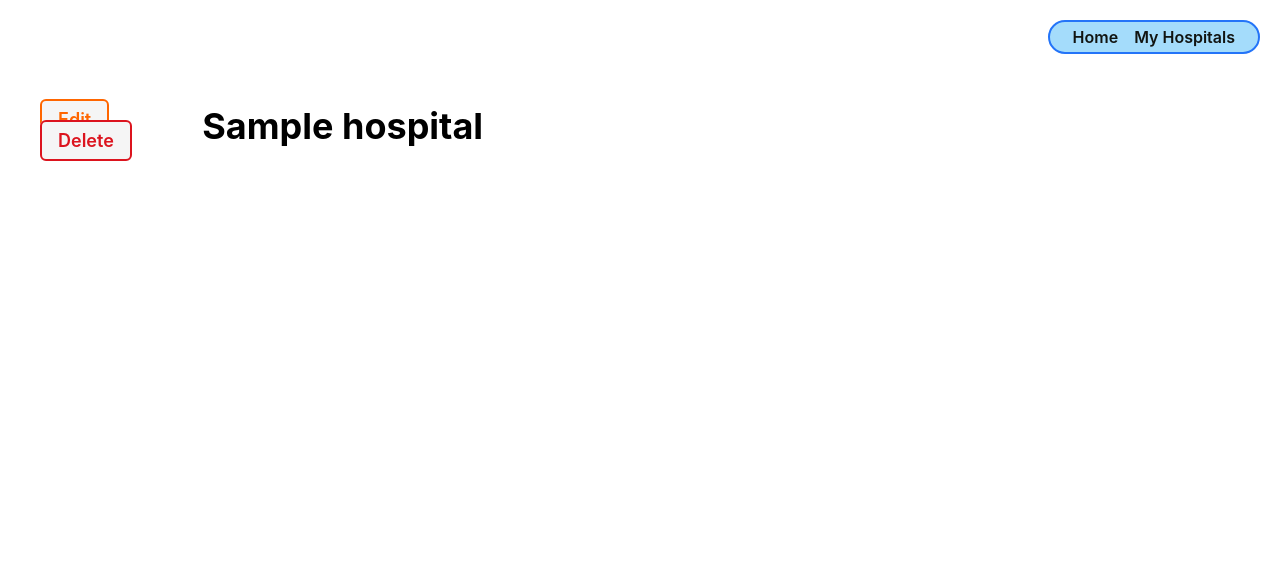
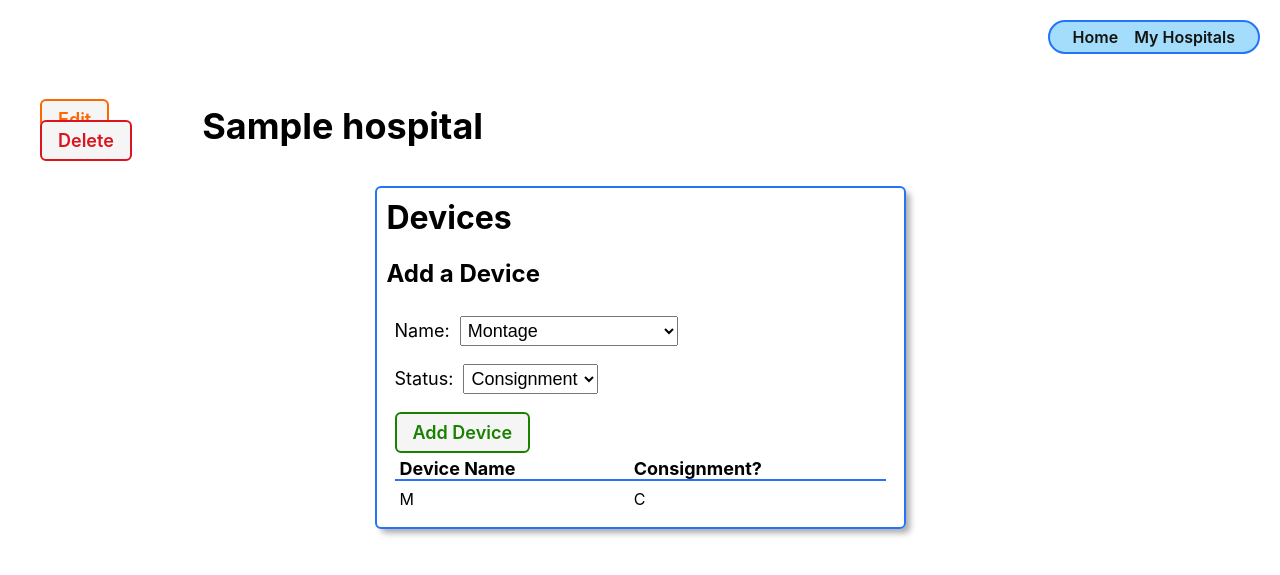
Before and after one commit to b-delacruz/device-finder, a Django app: page /hospitals/1/ in a window 1280 px wide. Shown: the top 575 px of the page. Run offline with Django 4.2, Linux system fonts and the light colour scheme; tables that the repository leaves empty hold one stand-in row (values such as "Sample post").

Commit message:
add device model

```diff
--- a/main_app/admin.py
+++ b/main_app/admin.py
@@ -1,5 +1,7 @@
 from django.contrib import admin
-from .models import Hospital
+from .models import Hospital, Device
 
 # Register your models here
 admin.site.register(Hospital)
+
+admin.site.register(Device)
--- /dev/null
+++ b/main_app/forms.py
@@ -0,0 +1,7 @@
+from django.forms import ModelForm
+from .models import Device
+
+class DeviceForm(ModelForm):
+  class Meta:
+    model = Device
+    fields = ['name', 'status']
--- a/main_app/models.py
+++ b/main_app/models.py
@@ -1,8 +1,24 @@
+from telnetlib import STATUS
 from django.db import models
 from django.urls import reverse
 
 # Create your models here.
 # from django.contrib.auth.models import User
+
+DEVICES = (
+  ('M', 'Montage'),
+  ('N', 'Neuro Combo 1.5mm'),
+  ('Q', 'Rib Fix Advantage'),
+  ('R', 'Rib Fix Blu'),
+  ('S', 'Sternalock Blu'),
+  ('T', 'Thin Flap Neuro 1.5mm'),
+  ('U', 'Trauma One'),
+)
+
+STATUS = (
+  ('C', 'Consignment'),
+  ('L', 'Loaner'),
+)
 
 class Hospital(models.Model):
   name = models.CharField('Hospital Name', max_length=100)
@@ -10,3 +26,18 @@
     return self.name
   def get_absolute_url(self):
     return reverse('hospitals')
+
+class Device(models.Model):
+  name = models.CharField(
+    max_length=1,
+    choices=DEVICES,
+    default=DEVICES[0][0]
+    )
+  status = models.CharField(
+    max_length=1,
+    choices=STATUS,
+    default=STATUS[0][0],
+  )
+  hospital = models.ForeignKey(Hospital, on_delete=models.CASCADE)
+  def __str__(self):
+    return str(self.name)
--- a/main_app/templates/hospitals/detail.html
+++ b/main_app/templates/hospitals/detail.html
@@ -20,5 +20,35 @@
     <h1>{{ hospital.name }}</h1>
   </div>
 </section>
+<div class="feedings-toy-container">
+  <section class="feedings">
+    <div class="subsection-title">
+      <h2>Devices</h2>
+    </div>
+    <h3>Add a Device</h3>
+      <form
+        action="{% url 'add_device' hospital.id %}"
+        method="post"
+        class="subsection-content"
+      >
+        {% csrf_token %}
+        {{ device_form.as_p }}
+        <button type="submit" class="btn submit">Add Device</button>
+      </form>
+    <table>
+      <thead>
+        <tr><th>Device Name</th><th>Consignment?</th></tr>
+      </thead>
+      <tbody>
+        {% for device in hospital.device_set.all %}
+          <tr>
+            <td>{{device.name}}</td>
+            <td>{{device.status}}</td>
+          </tr>
+        {% endfor %}
+      </tbody>
+    </table>
+  </section>
+</div>
 
 {% endblock %}
--- a/main_app/urls.py
+++ b/main_app/urls.py
@@ -8,4 +8,5 @@
   path('hospitals/create/', views.HospitalCreate.as_view(), name='hospitals_create'),
   path('hospitals/<int:pk>/update/', views.HospitalUpdate.as_view(), name='hospitals_update'),
   path('hospitals/<int:pk>/delete/', views.HospitalDelete.as_view(), name='hospitals_delete'),
+  path('hospitals/<int:hospital_id>/add_device/', views.add_device, name='add_device'),
 ]
--- a/main_app/views.py
+++ b/main_app/views.py
@@ -1,6 +1,7 @@
-from django.shortcuts import render
+from django.shortcuts import render, redirect
 from django.views.generic.edit import CreateView, UpdateView, DeleteView
 from .models import Hospital
+from .forms import DeviceForm
 
 class HospitalCreate(CreateView):
   model = Hospital
@@ -22,7 +23,15 @@
   return render(request, 'hospitals/index.html', { 'hospitals': hospitals })
 def hospitals_detail(request, hospital_id):
   hospital = Hospital.objects.get(id=hospital_id)
-  return render(request, 'hospitals/detail.html', { 'hospital': hospital })
+  device_form = DeviceForm()
+  return render(request, 'hospitals/detail.html', { 'hospital': hospital, 'device_form': device_form })
+def add_device(request, hospital_id):
+  form = DeviceForm(request.POST)
+  if form.is_valid():
+    new_device = form.save(commit=False)
+    new_device.hospital_id = hospital_id
+    new_device.save()
+  return redirect('hospitals_detail', hospital_id=hospital_id)
 def hospitals_create(request, hospital_id):
   hospital = Hospital.objects.get(id=hospital_id)
   return render(request, 'hospitals/detail.html', { 'hospital': hospital })
```
Also changed, not shown: main_app/migrations/0003_alter_hospital_name_device.py (added), main_app/migrations/0004_device_status_alter_device_name.py (added).
